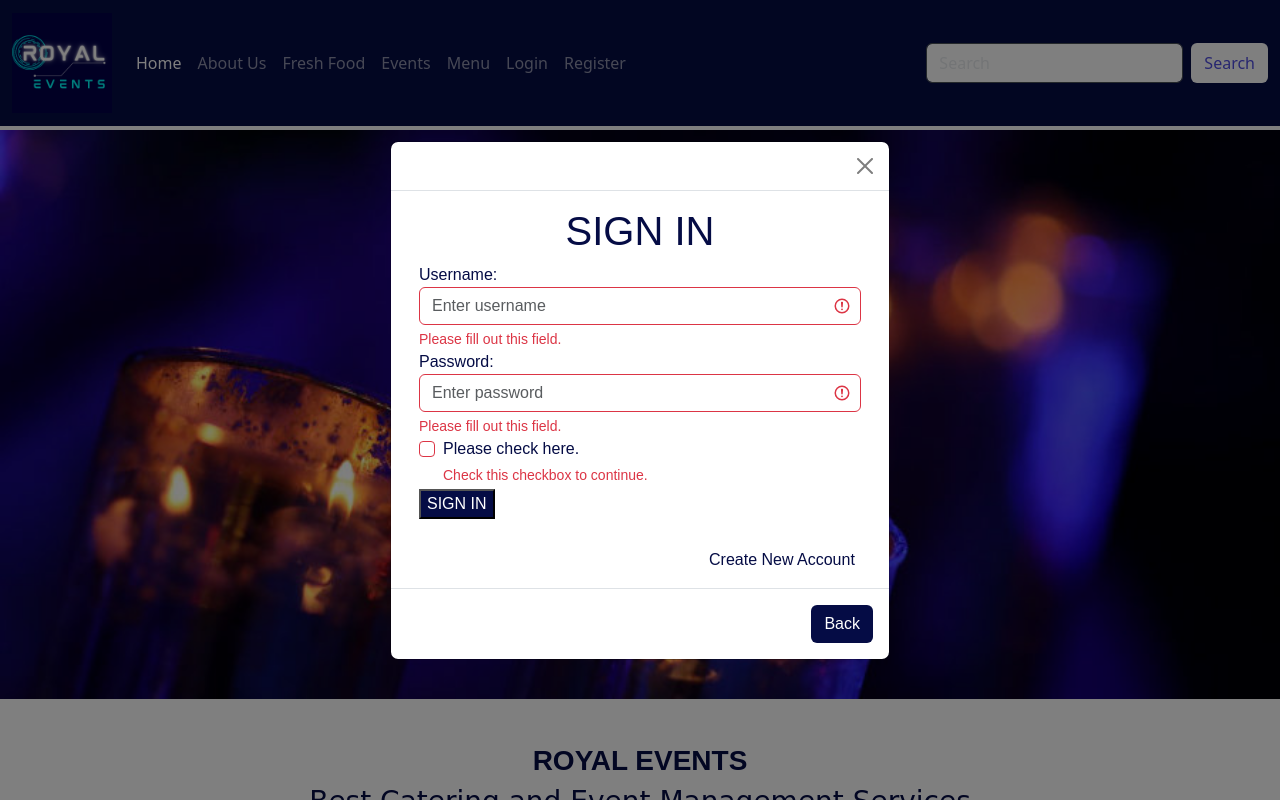
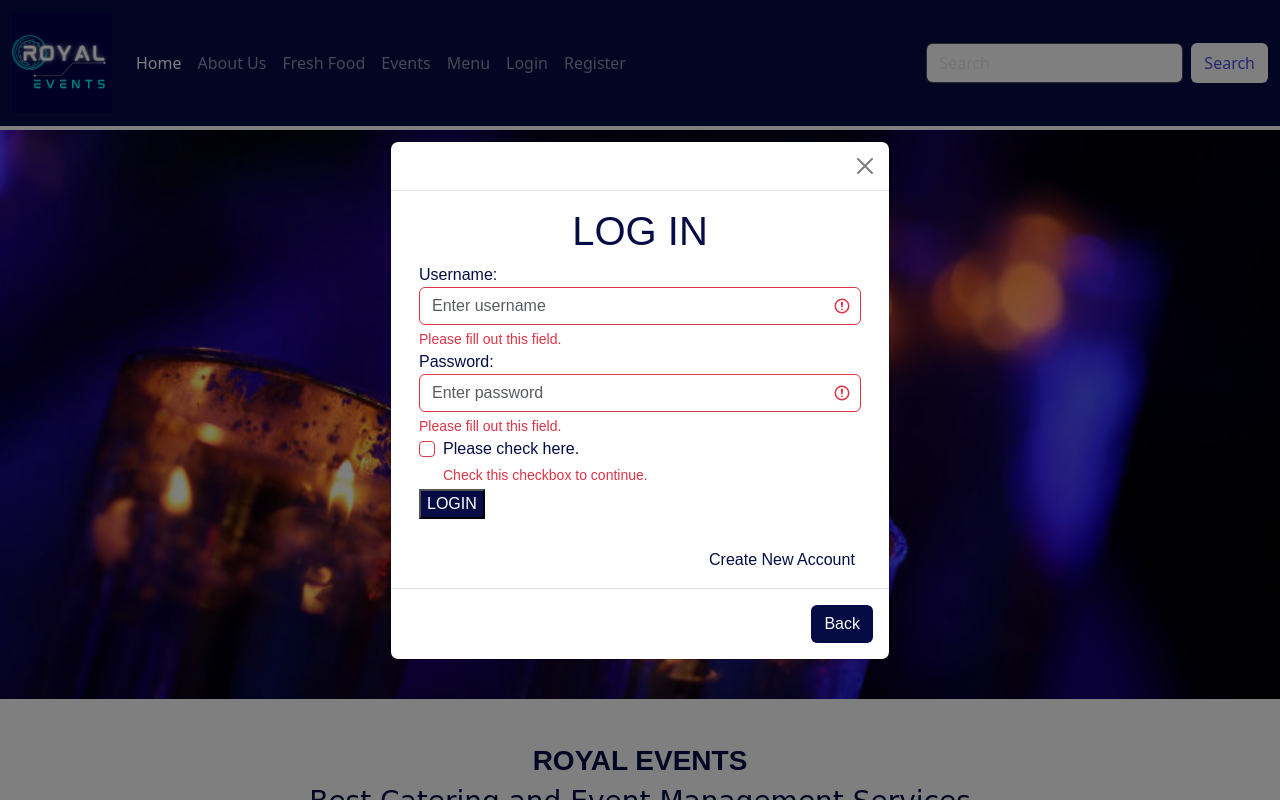
Before and after one commit to alen0577/catering-and-event-management-project, a Django app: page / in a window 1280 px wide, after a click on "Login". Run offline with Django 4.2, Linux system fonts and the light colour scheme.

Commit message:
modified

```diff
--- a/homeapp/urls.py
+++ b/homeapp/urls.py
@@ -3,6 +3,9 @@ from . import views
 
 urlpatterns = [
     path('',views.index,name='index'),
+    path('login/',views.login,name='login'),
+    path('loginuser',views.loginuser,name='loginuser'),
+    path('logout/',views.logout,name='logout'),
     path('admin-home_page/', views.adminhome,name='adminhome'),
     path('user-home_page/',views.userhome,name='userhome'),
 ]
--- a/homeapp/views.py
+++ b/homeapp/views.py
@@ -1,5 +1,7 @@
-from django.shortcuts import render
+from django.shortcuts import render,redirect
+from django.http import HttpResponseRedirect
 from django.contrib import messages
+from django.contrib.auth.models import User,auth
 from django.contrib.auth import authenticate,login,logout
 from django.contrib.auth.decorators import login_required
 from django.views.decorators.cache import cache_control
@@ -10,11 +12,47 @@ def index(request):
     return render(request,'home/index.html')
 
 
+def login(request):
+    if request.user.is_authenticated:
+        return render(request,'user/userhome.html')
+    else:
+        messages.info(request,'Please login to access this page')
+        return HttpResponseRedirect('/')
+
+def loginuser(request):
+        if request.method=='POST':
+            username=request.POST['uname']
+            password=request.POST['pswd']
+            user=auth.authenticate(username=username,password=password)
+
+            if user is not None:
+                if user.is_staff:
+                    auth.login(request,user)
+                    messages.success(request,'Welcome, you are logged in')
+                    return redirect('adminhome')
+                else:
+                    auth.login(request,user)
+                    messages.success(request,'Welcome, you are logged in')
+                    return redirect('userhome')
 
 
+
+
+            else:
+                messages.error(request,'Enter data correctly')
+                return HttpResponseRedirect('/')
+
+def logout(request):
+    auth.logout(request)
+    return HttpResponseRedirect('/')
+
+
+@login_required(login_url='/login')
+@cache_control(no_cache=True,must_revalidate=True,no_store=True)
 def adminhome(request):
     return render(request,'manager/adminhome.html')
 
-
+@login_required(login_url='/login')
+@cache_control(no_cache=True,must_revalidate=True,no_store=True)
 def userhome(request):
     return render(request,'user/userhome.html')
--- a/templates/home/base.html
+++ b/templates/home/base.html
@@ -17,6 +17,7 @@
     {% endblock %}
 
     <script src="https://cdn.jsdelivr.net/npm/bootstrap@5.3.0-alpha3/dist/js/bootstrap.bundle.min.js" integrity="sha384-ENjdO4Dr2bkBIFxQpeoTz1HIcje39Wm4jDKdf19U8gI4ddQ3GYNS7NTKfAdVQSZe" crossorigin="anonymous"></script>
+    <script src="https://code.jquery.com/jquery-3.6.4.js" integrity="sha256-a9jBBRygX1Bh5lt8GZjXDzyOB+bWve9EiO7tROUtj/E=" crossorigin="anonymous"></script>
 
   </body>
 </html>
--- a/templates/home/index.html
+++ b/templates/home/index.html
@@ -153,4 +153,36 @@ Royal Events-Home
 
 {% include 'home/login.html' %}
 {% include 'home/registration.html' %}
+
+{% for message in messages %}
+  <script src="https://unpkg.com/sweetalert/dist/sweetalert.min.js"></script>
+  <script src="https://code.jquery.com/jquery-3.6.4.js" integrity="sha256-a9jBBRygX1Bh5lt8GZjXDzyOB+bWve9EiO7tROUtj/E=" crossorigin="anonymous"></script>
+
+  {% if message.tags == 'info' %}
+  <!-- <script>
+    var m="{{message}}";
+    swal("Blocked..!",m, "info")
+  </script> -->
+
+  <!-- modal show -->
+  <script>
+      $(document).ready(function() {
+          $("#loginmodal").modal('show');
+      });
+  </script>
+
+
+  {% elif message.tags == 'error' %}
+  <script>
+    var m="{{message}}";
+    swal("Denied..!",m, "error")
+  </script>
+
+
+  {% endif %}
+
+
+{% endfor %}
+
+
 {% endblock %}
--- a/templates/home/login.html
+++ b/templates/home/login.html
@@ -12,10 +12,10 @@
         </div>
         <div class="modal-body">
 
-          <form method="post" action="" target="_self" class="was-validated">
+          <form method="post" action="{% url 'loginuser' %}" target="_self" class="was-validated">
             {% csrf_token %}
             <div class="container">
-                <h1 class="header" style="text-align: center;">SIGN IN</h1>
+                <h1 class="header" style="text-align: center;">LOG IN</h1>
                 <div class="form-group">
                     <label for="uname">Username:</label>
                     <input type="text" class="form-control" id="uname" placeholder="Enter username" name="uname" required>
@@ -36,7 +36,7 @@
                       <div class="invalid-feedback">Check this checkbox to continue.</div>
                     </label>
                   </div>
-                  <input type='submit' style="background-color: rgb(5, 12, 69);; color: rgb(255, 255, 255);margin-bottom: 5px;" value='SIGN IN'>
+                  <input type='submit' style="background-color: rgb(5, 12, 69);; color: rgb(255, 255, 255);margin-bottom: 5px;" value='LOGIN'>
                   <br><br>
 
                   <a data-bs-toggle="modal" data-bs-target="#registrationmodal" href="#" id="a02" style="color: rgb(5, 12, 69);margin-left: 130px;">Create New Account</a>
--- a/templates/home/navbar.html
+++ b/templates/home/navbar.html
@@ -28,12 +28,21 @@
                       <a class="nav-link" href="#">Menu</a>
                     </li>
                 </li>
+                {% if user.is_authenticated %}
+                <li class="nav-item">
+                  <a class="nav-link"  href="{% url 'userhome' %}">Login</a>
+                </li>
+                <li class="nav-item">
+                  <a class="nav-link"  href="{% url 'logout' %}">Logout</a>
+                </li>
+                {% else %}
                 <li class="nav-item">
                   <a class="nav-link"  data-bs-toggle="modal" data-bs-target="#loginmodal" href="#">Login</a>
                 </li>
                 <li class="nav-item">
                   <a class="nav-link"   data-bs-toggle="modal" data-bs-target="#registrationmodal" href="#">Register</a>
                 </li>
+                {% endif %}
 
 
               </ul>
--- a/templates/home/registration.html
+++ b/templates/home/registration.html
@@ -12,7 +12,7 @@
         <div class="modal-body">
 
           <div class="container">
-            <h1 class="header" style="text-align: center;">SIGN UP</h1>
+            <h1 class="header" style="text-align: center;">REGISTER</h1>
             <fieldset>
             <form method="post" action="" class="was-validated"  target="_self" enctype="multipart/form-data">
                 {% csrf_token %}
--- a/templates/manager/adminhome.html
+++ b/templates/manager/adminhome.html
@@ -1 +1,3 @@
 <h1>Welcome Admin</h1>
+
+<a href="/logout">logout</a>
```
Also changed, not shown: db.sqlite3.
